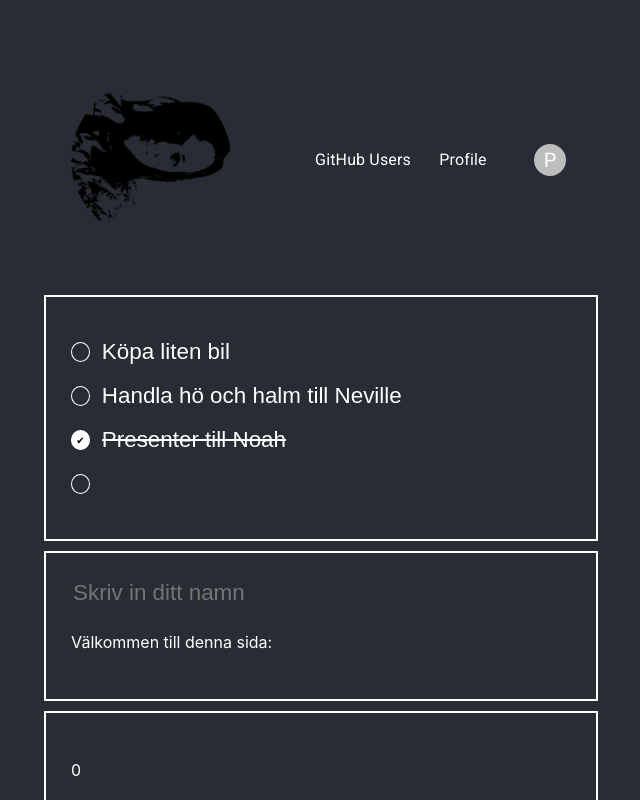
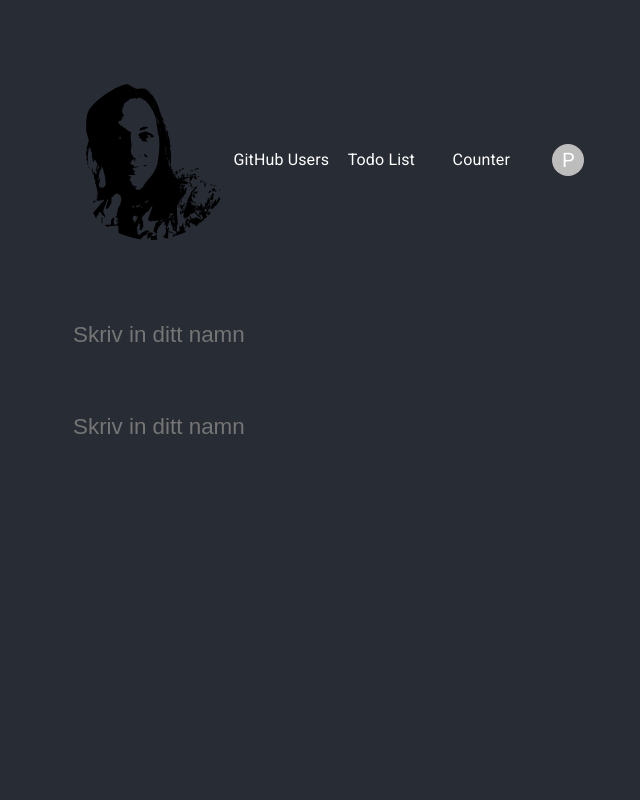
Before and after one commit to PiaHagman/My-First-React-App, a React (Create React App) app: page /form in a window 1280 px wide. Shown: the top 800 px of the page, without its empty margins (319-959 px from the left). Built offline with nearby package versions, Linux system fonts and the light colour scheme; no server answers.

Commit message:
Added menu as component

```diff
--- a/src/App.css
+++ b/src/App.css
@@ -13,7 +13,32 @@ body {
 
   line-height: 2rem;
 }
+/* .menu{
+  display: flex;
+  flex-direction: row;
+}
+.menu ul {
+  margin: 0;
+}
 
+.menu li {
+  font-family: sans-serif;
+  font-size: 1.2em;
+  line-height: 40px;
+  height: 40px;
+  border-bottom: 1px solid #888;
+}
+
+.menu a {
+  text-decoration: none;
+  color: #fff;
+  display: block;
+} */
+
+.menu-link{
+  text-decoration: none;
+  color: white;
+}
 .header {
   width: 500px;
   margin-bottom: 50px;
@@ -24,7 +49,7 @@ body {
 }
 
 .logo {
-  animation: App-logo-spin infinite 20s linear;
+  /* animation: App-logo-spin infinite 20s linear; */
   height: 20vmin;
   pointer-events: none;
 }
@@ -83,6 +108,7 @@ ul {
 
 }
 
+
 input {
   border: none;
   background: transparent;
--- a/src/App.js
+++ b/src/App.js
@@ -1,6 +1,6 @@
 import logo from "./logo.svg";
 import "./App.css";
-import { BrowserRouter as Router, Routes, Route } from "react-router-dom";
+import { Route, Link, Routes } from "react-router-dom";
 
 import {
   TodoList,
@@ -16,25 +16,37 @@ function App() {
   return (
     <div className="app">
       <div className="header">
-        {/*  <Router>
-          <Navbar />
-
-          <Routes>
-            <Route path="/form" exact component={Form} />
-            <Route path="/users" component={Users} />
-            <Route path="/todolist" component={TodoList} />
-          </Routes>
-        </Router>
-
-        <Navbar /> */}
         <img src={logo} className="logo" alt="logo" />
+        {/* <Navbar /> */}
         <AccountMenu />
       </div>
-      <TodoList />
-      <Form message="Välkommen till denna sida" />
-      <Counter />
-      <Users />
-      {/* <InfinityList /> */}
+      {/* <div className="menu">
+        <ul>
+          <li>
+            {" "}
+            <Link to="/users">Users</Link>{" "}
+          </li>
+          <li>
+            {" "}
+            <Link to="/form">Form</Link>{" "}
+          </li>
+          <li>
+            {" "}
+            <Link to="/todolist">TodoList</Link>{" "}
+          </li>
+        </ul>
+      </div> */}
+
+      {/* <TodoList /> */}
+      <Form message="Välkommen" />
+      <div className="App-intro">
+        <Routes>
+          <Route exact path="/counter" element={<Counter />} />
+          <Route exact path="/users" element={<Users />} />
+          <Route exact path="/form" element={<Form />} />
+          <Route exact path="/todolist" element={<TodoList />} />
+        </Routes>
+      </div>
     </div>
   );
 }
--- a/src/components/Form.js
+++ b/src/components/Form.js
@@ -4,8 +4,9 @@ import "../App.css";
 const Form = (props) => {
   const [name, setName] = useState("");
 
+  if (name == "") {
     return (
-    <div className="component-frame">
+      <div className="component-frame" style={{ border: `0px white solid` }}>
         <form>
           <input
             type="text"
@@ -13,10 +14,16 @@ const Form = (props) => {
             onChange={(e) => setName(e.target.value)} //Whenever there is a change, an anonymous function (which takes in the event object as a parameter) is fired which in turn calls the setName() function to update the name variable with the current value of the input field.
             placeholder="Skriv in ditt namn"
           />
-        <p>{`${props.message}: ${name}`}</p>
         </form>
       </div>
     );
+  } else {
+    return (
+      <div className="component-frame" style={{ border: `0px white solid` }}>
+        <p>{`${props.message} ${name}`}</p>
+      </div>
+    );
+  }
 };
 
 export default Form;
--- a/src/components/Menu.jsx
+++ b/src/components/Menu.jsx
@@ -25,8 +25,17 @@ export default function AccountMenu() {
   return (
     <React.Fragment>
       <Box sx={{ display: 'flex', alignItems: 'center', textAlign: 'center' }}>
-        <Typography sx={{ minWidth: 100 }}>GitHub Users</Typography>
-        <Typography sx={{ minWidth: 100 }}>Profile</Typography>
+
+        <Typography sx={{ minWidth: 100 }}>
+          <Link to="/users" className='menu-link'>GitHub Users</Link></Typography>
+        <Typography sx={{ minWidth: 100 }}>
+        <Link to="/todolist" className='menu-link'>
+          Todo List
+          </Link></Typography>
+          <Typography sx={{ minWidth: 100 }}>
+        <Link to="/counter" className='menu-link'>
+          Counter
+          </Link></Typography>
         <Tooltip title="Account settings">
           <IconButton
             onClick={handleClick}
--- a/src/index.js
+++ b/src/index.js
@@ -2,6 +2,13 @@ import React from "react";
 import ReactDOM from "react-dom/client";
 import "./index.css";
 import App from "./App";
+import { BrowserRouter } from "react-router-dom";
 
 const root = ReactDOM.createRoot(document.getElementById("root"));
-root.render(<App />);
+root.render(
+  <BrowserRouter>
+    {" "}
+    {/* The main job of a <Router> component is to create a history object to keep track of the location (URL). When the location changes because of a navigation action, the child component (in this case <App>) is re-rendered. */}
+    <App />
+  </BrowserRouter>
+);
```
Lines whose indentation alone changed are shown as unchanged.
